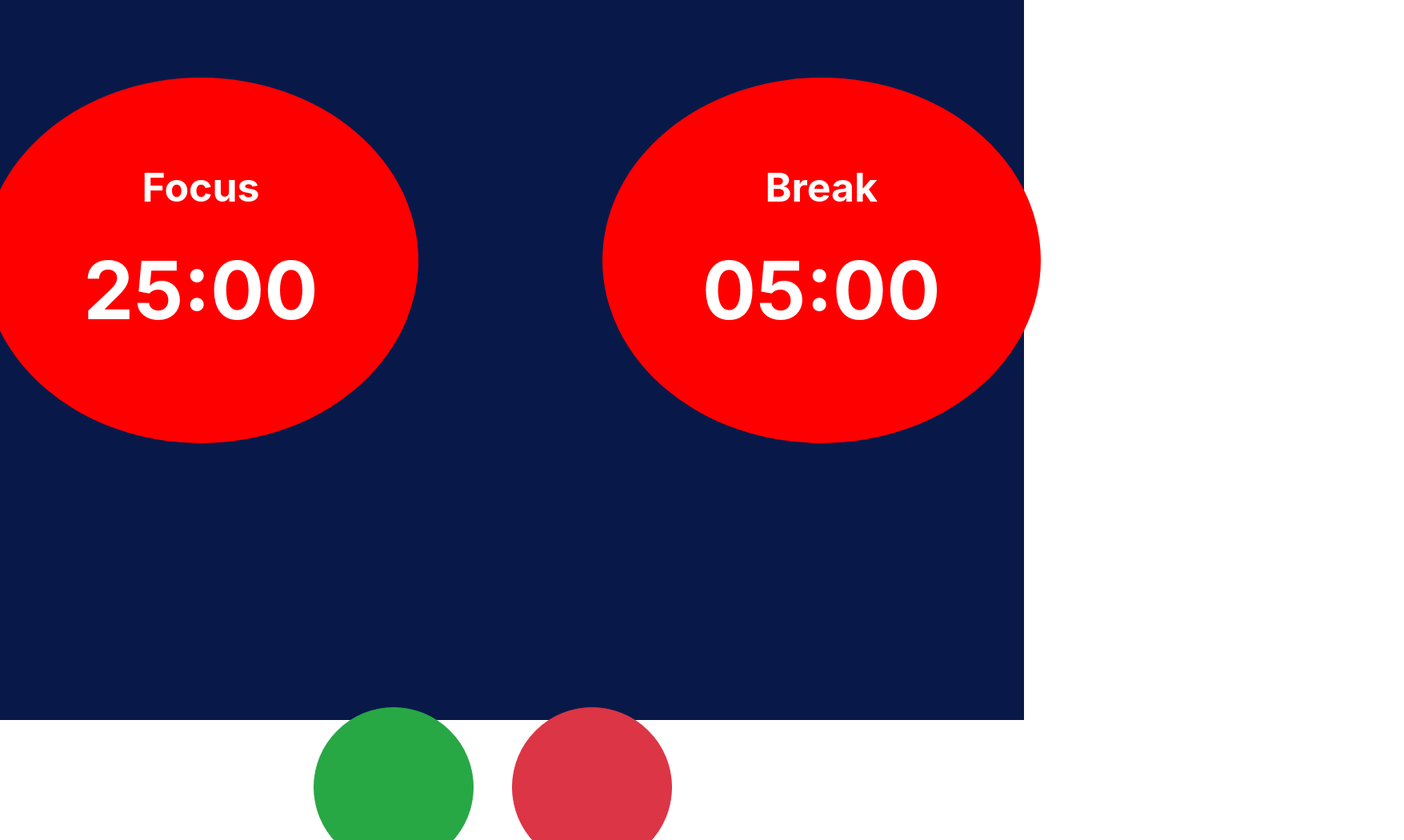
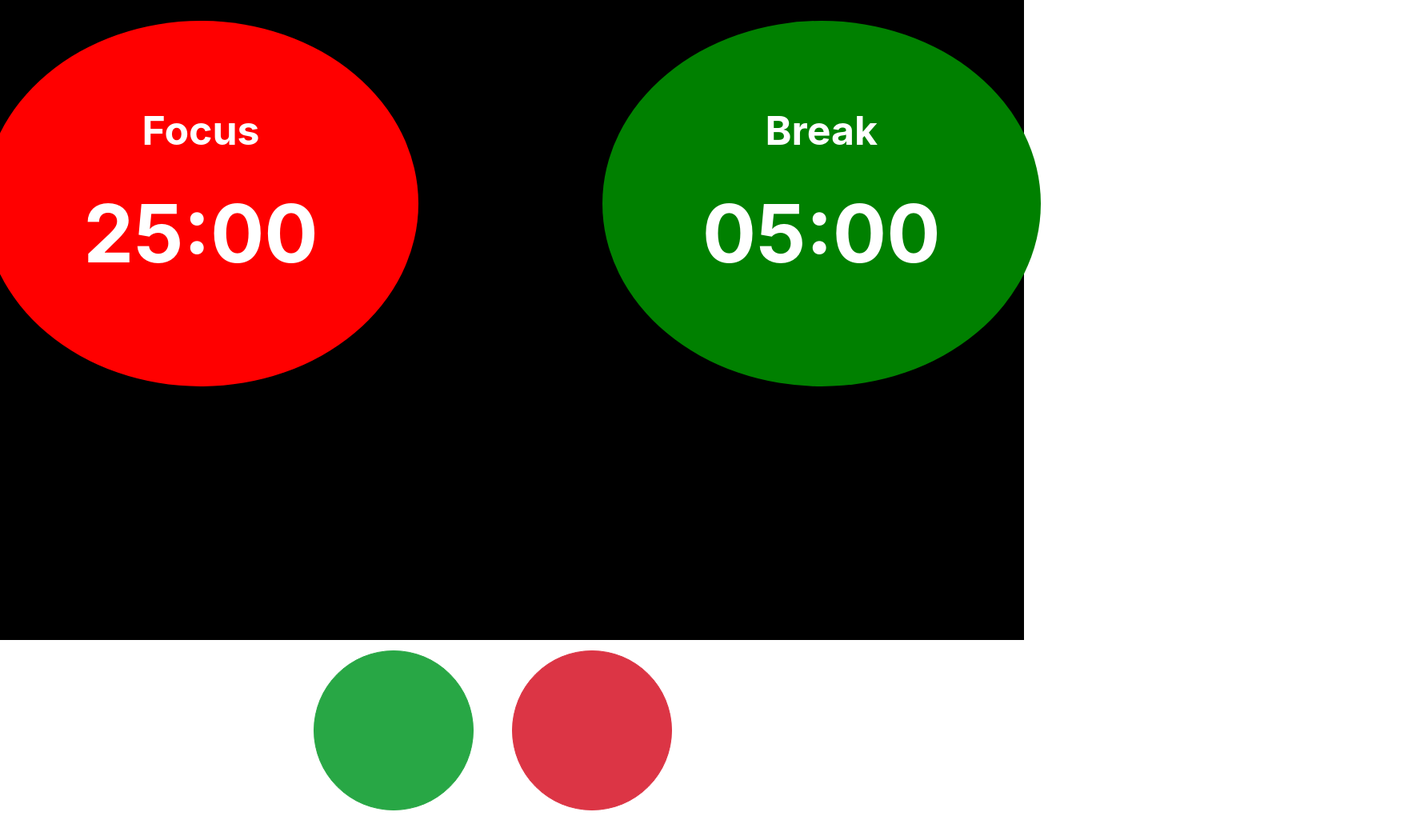
Before and after one commit to Rthompson2548/project-pomodoro-timer, a React (Create React App) app: page / in a window 1280 px wide. Shown: the top 1050 px of the page at 80% size, 1755 px wide, since content can reach past the window. Built offline with nearby package versions, Linux system fonts and the light colour scheme; a web font is replaced by a local one.

Commit message:
updated bg colors for times

```diff
--- a/src/App.js
+++ b/src/App.js
@@ -4,12 +4,12 @@ import Pomodoro from "./pomodoro/Pomodoro"
 
 function App() {
   return (
-    <div className="App" style={{ backgroundColor: "#081949", padding: "50px 75px" }}>
-      <div className="container vh-100 pb-5 d-flex flex-column justify-content-center" >
+    <div className="App" style={{ backgroundColor: "black"}}>
+      <div className="container vh-100 d-flex flex-column justify-content-center" >
         <div className="row">
           <div className="col">
             <header className="App-header container">
-              <h1 className="text-nowrap font-weight-bold d-flex justify-content-center" style={{ fontSize: "275px", color: "white", marginBottom: "150px" }}>Pomodoro Timer</h1>
+              <h1 className="text-nowrap font-weight-bold d-flex justify-content-center" style={{ fontSize: "200px", color: "white", marginBottom: "150px" }}>Pomodoro Timer</h1>
             </header>
            <div>
            <Pomodoro />
--- a/src/pomodoro/BreakTime.js
+++ b/src/pomodoro/BreakTime.js
@@ -9,7 +9,7 @@ function BreakTime(props) {
           <span
           className="rounded-circle border-0 font-weight-bold mb-5"
           data-testid="duration-focus"
-          style={{ backgroundColor: "red", color: "white", padding: "100px 125px", margin: "0px 100px"  }}
+          style={{ backgroundColor: "green", color: "white", padding: "100px 125px", margin: "0px 100px"  }}
           >
             {/* TODO: Update this text to display the current
                 break session duration */}
--- a/src/pomodoro/PlayPause.js
+++ b/src/pomodoro/PlayPause.js
@@ -14,7 +14,7 @@ function PlayPause(props) {
             {/* play/pause button */}
             <button
               type="button"
-              className="rounded-circle btn btn-success pr-1 mr-5"
+              className="rounded-circle btn btn-success pr-2 mr-5"
               style={{ fontSize: "130px", width: "200px", height: "200px" }}
               data-testid="play-pause"
               title="Start or pause timer"
--- a/src/pomodoro/Timer.js
+++ b/src/pomodoro/Timer.js
@@ -48,7 +48,7 @@ function Timer(props) {
             className="rounded-circle border-0 font-weight-bold mb-5 mr-5"
             data-testid="duration-focus"
             style={{
-              backgroundColor: "red",
+              backgroundColor: "blue",
               color: "white",
               padding: "300px 200px",
               marginRight: "100px",
```
